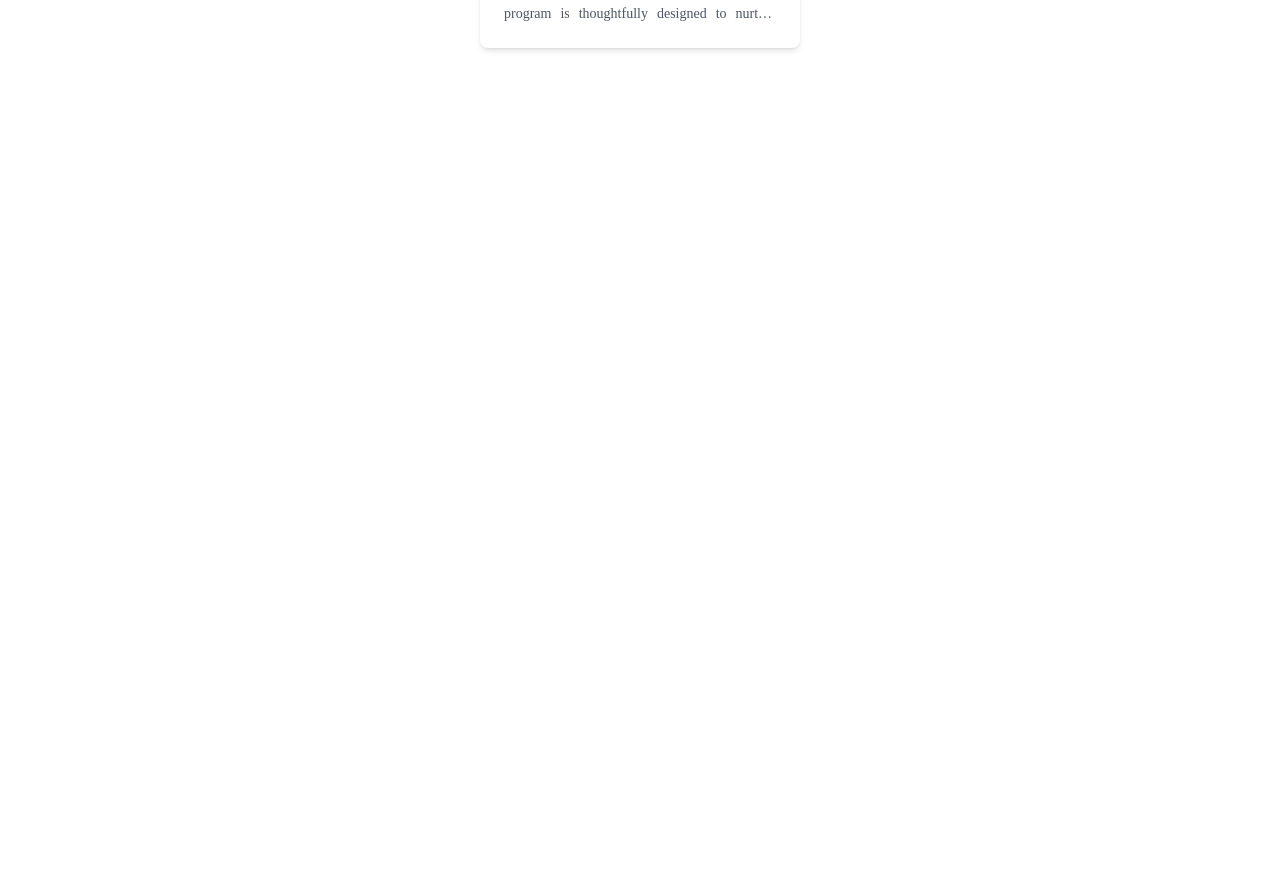
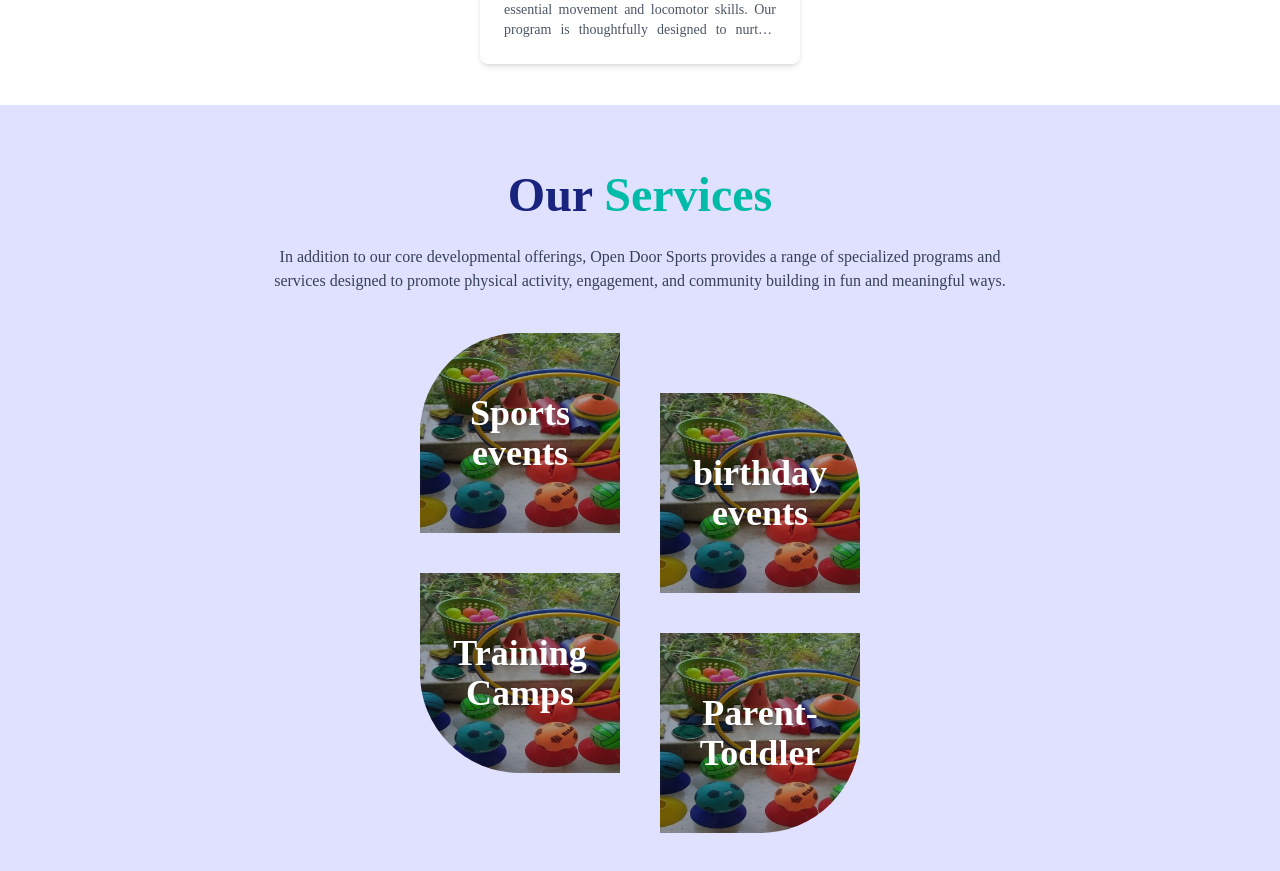
Before and after one commit to Avinash365/ods, a Next.js app: page / in a window 1280 px wide. Shown: the part 1840-2711 px from the top of the page. Before the commit the page ends 1929 px from the top, so only its background shows below. Built offline with nearby package versions, Linux system fonts and the light colour scheme; a web font is replaced by a local one.

Commit message:
feat(ourServices): add ourServices card

```diff
--- /dev/null
+++ b/src/app/careers/page.js
@@ -0,0 +1,14 @@
+import HeroSection from "@/component/HeroSection/Landing"
+import WorkWithUs from "@/component/careers/WorkWithUs"
+import Eligibility from "@/component/careers/Eligibility"
+
+export default function Careers() {
+    return (
+        <>
+            <HeroSection />
+            <WorkWithUs />
+            <Eligibility/>
+        </>
+
+    )
+}
--- a/src/app/globals.css
+++ b/src/app/globals.css
@@ -7,6 +7,7 @@
   --strongBlue:#0408C3;
   --darkSlateBlue:#17246D;
   --majorelleBlue: #583CE1;
+  --textGreen:#00CBB8;
   --blueGray: #6971A3;
   --skyBlue:#9DCCFF;
 
@@ -26,6 +27,8 @@
 
   --color-nav-text: var(--strongBlue);
   --color-sports-card-bg: var(--strongBlue);
+
+  --color-green-heading-text:var(--textGreen);
 
   --color-heading-text: var(--darkSlateBlue);
   --color-heading-text-end: var(--majorelleBlue);
--- a/src/app/page.js
+++ b/src/app/page.js
@@ -3,13 +3,18 @@
 import HeroSection from "@/component/HeroSection/Landing";
 import AboutUs from "@/component/AboutUs.js/AboutUs";
 import Programs from "@/component/program/Programs";
+import Footer from "@/component/Footer/Footer";
+import OurServices from "@/component/ourServices/OurServices";
+
 
 export default function Home() {
   return (
    <>
     <HeroSection/>
     <AboutUs/>
+     <Footer />
     <Programs/>
+    <OurServices/>
    </>
   )
 }
--- a/src/app/services/sports/page.js
+++ b/src/app/services/sports/page.js
@@ -3,6 +3,7 @@
 import { useEffect, useRef } from "react";
 import SportsCard from "@/component/ui/SportsCard";
 import CustomAboutSection from "@/component/ui/CustomAboutSection";
+import SportsImageGrid from "@/component/ui/SportsImageGrid";
 
 const Sports = () => {
   const scrollRef = useRef(null);
@@ -89,6 +90,7 @@ const Sports = () => {
         clampLines={3}
         className="md:pt-30"
       />
+      <SportsImageGrid/>
     </>
   );
 };
--- /dev/null
+++ b/src/component/Footer/Footer.jsx
@@ -0,0 +1,7 @@
+import { AiFillAudio } from "react-icons/ai";
+const Footer = () => {
+    return (
+        <AiFillAudio/>
+    )
+}
+export default Footer;
--- /dev/null
+++ b/src/component/careers/Eligibility.jsx
@@ -0,0 +1,36 @@
+import { TiInputChecked } from "react-icons/ti";
+import { TwoDotCircle } from "./WorkWithUs"
+
+const Eligibility = () => {
+    return (
+        <div>
+            <h1
+                className="text-heading-text text-3xl lg:text-4xl xl:text-5xl font-bold text-center">
+                Who We’re <span className="text-green-heading-text">Looking</span> For
+            </h1>
+            <div className="w-fit mx-auto space-y-10 mt-20">
+                <Skill skill="Experience in handling children across various age groups." />
+                <Skill skill="A genuine passion for fitness and child development." />
+                <Skill skill="Strong communication and leadership skills." />
+                <Skill skill="The ability to motivate and engage children in a fun and positive manner." />
+                <Skill skill="A certification in physical education or sports training (preferred but not mandatory)" />
+            </div>
+            <div
+                className="float-left ml-20">
+                <TwoDotCircle className="rotate-90"/>
+            </div>
+
+        </div>
+    )
+}
+export default Eligibility;
+
+
+const Skill = ({ skill }) => {
+    return (
+        <div className="flex min-h-20 max-h-12 border-2 border-black gap-4 md:gap-10  items-center">
+            <TiInputChecked className="min-w-[25px] min-h-[25px] text-[#687EF3]" />
+            <p className="text-base sm:text-[25px]">{skill}</p>
+        </div>
+    )
+}
--- /dev/null
+++ b/src/component/careers/WorkWithUs.jsx
@@ -0,0 +1,55 @@
+import { FaCircle } from "react-icons/fa";
+
+const WorkWithUs = () => {
+    return (
+        <div className="grid grid-cols-2 gap-6 p-4 md:p-10 ">
+            <div className="col-span-1 space-y-4">
+                <h1 className="text-heading-text text-3xl lg:text-4xl xl:text-5xl font-bold">
+                    Why <span className="text-green-heading-text">Work With</span> Us
+                </h1>
+                <p className="text-body-text text-base md:text-lg">
+                    Are you passionate about fitness, child development, and making a meaningful impact in children's lives?
+                    Join the Open Door Sports team and be part of a growing movement that promotes holistic growth through physical activity and play.
+                </p>
+                <CareersImage />
+                <CareersImage />
+            </div>
+            <div className="space-y-4">
+                <CareersImage />
+                <CareersImage />
+                {/* <div
+                    className="w-fit float-right -rotate-10">
+                    <FaCircle className="text-[#33D9EF]"/>
+                    <FaCircle
+                        className="text-[#33EFA0] mt-10 ml-10 text-4xl lg:text-5xl"
+                    />
+                </div> */}
+                <TwoDotCircle />
+            </div>
+        </div>
+    );
+};
+
+export default WorkWithUs;
+
+const CareersImage = () => {
+    return (
+        <div className="w-full h-[150px] sm:h-[300px] md:h-[400px] bg-amber-300 rounded-xl shadow-md">
+            {/* Replace with an image or content */}
+        </div>
+    )
+}
+
+
+const TwoDotCircle = ({ className }) => {
+    return (
+        <div
+            className={`w-fit float-right -rotate-10 ${className}`}>
+            <FaCircle className="text-[#33D9EF]" />
+            <FaCircle
+                className="text-[#33EFA0] mt-10 ml-10 text-4xl lg:text-5xl"
+            />
+        </div>
+    )
+}
+export { TwoDotCircle };
--- /dev/null
+++ b/src/component/ourServices/OurServices.jsx
@@ -0,0 +1,86 @@
+import { TextHeading } from "../ui/TextHeading";
+
+const OurServices = () => {
+    return (
+        <div className="bg-[#E0E0FF] py-10 px-4">
+            {/* <h1 className="text-3xl sm:text-5xl font-bold text-center mb-4">
+                Our Services
+            </h1> */}
+
+            <TextHeading text_1="Our" text_2="Services"  addBreak={false} className="text-center py-5" />
+            <p className="text-center max-w-3xl mx-auto mb-10 text-gray-700">
+                In addition to our core developmental offerings, Open Door Sports provides a range of specialized programs and services designed to promote physical activity, engagement, and community building in fun and meaningful ways.
+            </p>
+
+            <div className="w-fit mx-auto flex gap-5 sm:gap-10">
+                {/* Left Column */}
+                <div className="space-y-5 sm:space-y-10">
+                    {/* Top Left Box */}
+                    <a
+                        href="/services/sports"
+                        className="relative w-[100px] h-[100px] sm:w-[200px] sm:h-[200px]
+                            rounded-tl-[50px] sm:rounded-tl-[100px]
+                            overflow-hidden
+                            flex items-center justify-center text-center
+                            hover:scale-105 hover:shadow-lg transition-transform duration-300 cursor-pointer
+                            bg-[url('/ourServicesBg/sports.jpg')] bg-cover bg-center"
+                    >
+                        <div className="absolute inset-0 bg-black/30 flex items-center justify-center">
+                            <h1 className="text-xl sm:text-4xl font-semibold text-white">Sports events</h1>
+                        </div>
+                    </a>
+
+                    {/* Bottom Left Box */}
+                    <a
+                        href="#"
+                        className="relative w-[100px] h-[100px] sm:w-[200px] sm:h-[200px]
+                            rounded-bl-[50px] sm:rounded-bl-[100px]
+                            overflow-hidden
+                            flex items-center justify-center text-center
+                            hover:scale-105 hover:shadow-lg transition-transform duration-300 cursor-pointer
+                            bg-[url('/ourServicesBg/sports.jpg')] bg-cover bg-center"
+                    >
+                        <div className="absolute inset-0 bg-black/30 flex items-center justify-center">
+                            <h1 className="text-xl sm:text-4xl font-semibold text-white">Training Camps</h1>
+                        </div>
+                    </a>
+                </div>
+
+                {/* Right Column */}
+                <div className="mt-10 sm:mt-15 space-y-5 sm:space-y-10">
+                    {/* Top Right Box */}
+                    <a
+                        href="#"
+                        className="relative w-[100px] h-[100px] sm:w-[200px] sm:h-[200px]
+                            rounded-tr-[50px] sm:rounded-tr-[100px]
+                            overflow-hidden
+                            flex items-center justify-center text-center
+                            hover:scale-105 hover:shadow-lg transition-transform duration-300 cursor-pointer
+                            bg-[url('/ourServicesBg/sports.jpg')] bg-cover bg-center"
+                    >
+                        <div className="absolute inset-0 bg-black/30 flex items-center justify-center">
+                            <h1 className="text-xl sm:text-4xl font-semibold text-white">birthday events</h1>
+                        </div>
+                    </a>
+
+                    {/* Bottom Right Box */}
+                    <a
+                        href="#"
+                        className="relative w-[100px] h-[100px] sm:w-[200px] sm:h-[200px]
+                            rounded-br-[50px] sm:rounded-br-[100px]
+                            overflow-hidden
+                            flex items-center justify-center text-center
+                            hover:scale-105 hover:shadow-lg transition-transform duration-300 cursor-pointer
+                            bg-[url('/ourServicesBg/sports.jpg')] bg-cover bg-center"
+                    >
+                        <div className="absolute inset-0 bg-black/30 flex items-center justify-center">
+                            <h1 className="text-xl sm:text-4xl font-semibold text-white">Parent-Toddler</h1>
+                        </div>
+                    </a>
+                </div>
+            </div>
+        </div>
+    );
+};
+
+export default OurServices;
--- /dev/null
+++ b/src/component/ui/SportsImageGrid.jsx
@@ -0,0 +1,23 @@
+const SportsImageGrid = () => {
+    return (
+        <div className="bg-white">
+            {/* Grid layout for medium and above */}
+            <div className="hidden md:grid p-10 w-full h-screen grid-cols-4 grid-rows-4 gap-3">
+                <div className="row-span-4 col-span-2 bg-amber-700 rounded-2xl"></div>
+                <div className="row-span-2 col-span-2 bg-amber-400 rounded-2xl"></div>
+                <div className="row-span-2 col-span-1 bg-amber-950 rounded-2xl"></div>
+                <div className="row-span-2 col-span-1 bg-amber-950 rounded-2xl"></div>
+            </div>
+
+            {/* Flex layout for mobile only */}
+            <div className="flex flex-wrap justify-center gap-1 md:hidden">
+                <div className="w-[150px] h-[200px] bg-amber-800 rounded-2xl"></div>
+                <div className="w-[150px] h-[200px] bg-amber-800 rounded-2xl"></div>
+                <div className="w-[150px] h-[200px] bg-amber-800 rounded-2xl"></div>
+                <div className="w-[150px] h-[200px] bg-amber-800 rounded-2xl"></div>
+            </div>
+        </div>
+    );
+};
+
+export default SportsImageGrid;
```
Also changed, not shown: public/ourServicesBg/sports.jpg (added).
